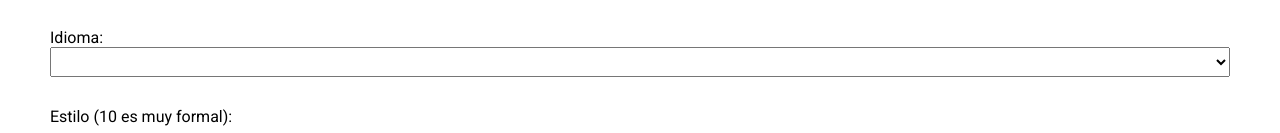
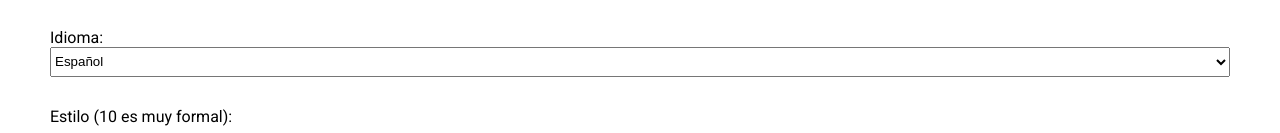
Before and after one commit to lukeskip/personalMessages, a Vue app in the folder front/: page / in a window 1280 px wide. Shown: the part 295-428 px from the top of the page. Built offline with nearby package versions, Linux system fonts and the light colour scheme.

Commit message:
default language

```diff
--- a/front/src/views/Form.vue
+++ b/front/src/views/Form.vue
@@ -11,7 +11,7 @@
         skills: '',
         style: '',
         project: '',
-        lang: ''
+        lang: 'español'
       },
       errorMessages: {
         receiver: '',
@@ -29,7 +29,7 @@
     validateForm() {
       let isValid = true;
       for (let key in this.formData) {
-        if (!this.formData[key]) {
+        if (!this.formData[key] &&  key !== 'project') {
           this.errorMessages[key] = 'Este campo es obligatorio';
           isValid = false;
         } else {
@@ -150,5 +150,9 @@
     flex-grow: 1;
   }
 
+  .errorMessage{
+    color:rgb(144, 0, 0)
+  }
+
 
 </style>
```
